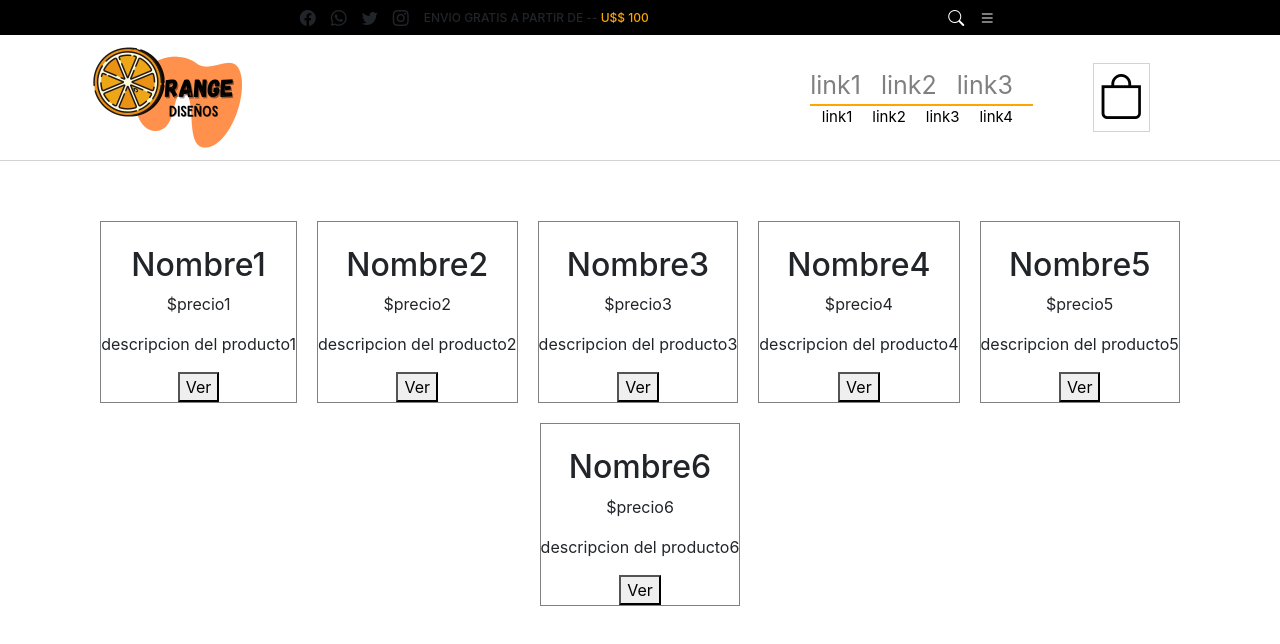
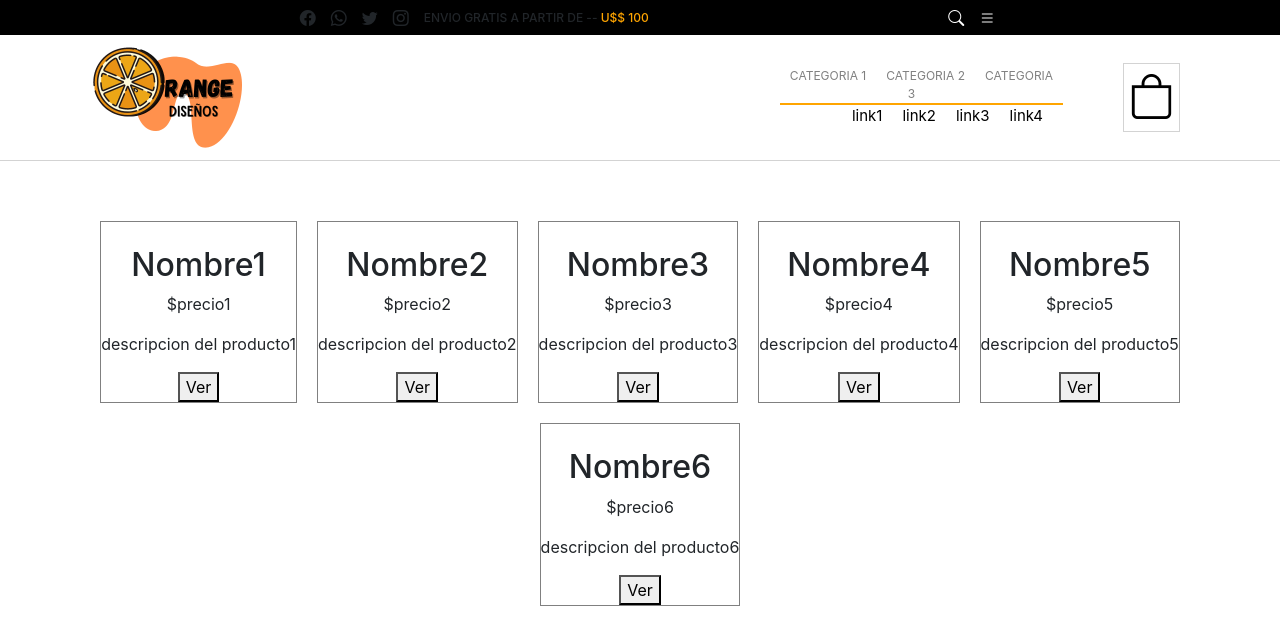
Before and after one commit to NicoHeguaburu/ecommerce, a React (Create React App) app: page / in a window 1280 px wide. Shown: the top 644 px of the page. Built offline with nearby package versions, Linux system fonts and the light colour scheme.

Commit message:
navegacionLista

```diff
--- a/src/components/NavBar/NavBar.css
+++ b/src/components/NavBar/NavBar.css
@@ -64,7 +64,7 @@ justify-content: space-evenly;
 }
 
 .navegation-grup-top {
-    font-size: 25px;
+    font-size: 12px;
     border-bottom: 2px solid orange;
 }
 
@@ -84,3 +84,8 @@ justify-content: space-evenly;
     color: black;
     text-decoration: none;
 }
+
+.link-active {
+    color: black;
+    border-top: 2px solid orange;
+}
--- a/src/components/NavBar/NavBar.js
+++ b/src/components/NavBar/NavBar.js
@@ -1,6 +1,8 @@
 import './NavBar.css';
 import CartWidget from '../CartWidget/CartWidget';
 import logo from '../../1.png'
+import React from 'react';
+import { Link, NavLink } from 'react-router-dom';
 
 const NavBar = () => {
     return(
@@ -20,14 +22,14 @@ const NavBar = () => {
             </div>
             <div className="nav-bottom-container">
                 <div className="logo-container">
-                    <img src={logo} className="logo"/>
+                <Link to="/"><img src={logo} className="logo"/></Link>
                 </div>
                 <div className="navegation-container">
                     <div>
                         <div className="navegation-grup-top">
-                            <a href="">link1</a>
-                            <a href="">link2</a>
-                            <a href="">link3</a>
+                            <NavLink to="/categoria/categoria1" className={({isActive}) => isActive ? "link-active" : "linkInactive"}>CATEGORIA 1</NavLink>
+                            <NavLink to="/categoria/categoria2" className={({isActive}) => isActive ? "link-active" : "linkInactive"}>CATEGORIA 2</NavLink>
+                            <NavLink to="/categoria/categoria3" className={({isActive}) => isActive ? "link-active" : "linkInactive"}>CATEGORIA 3</NavLink>
 
                         </div>
                         <div className="navegation-grup-bottom">
```
